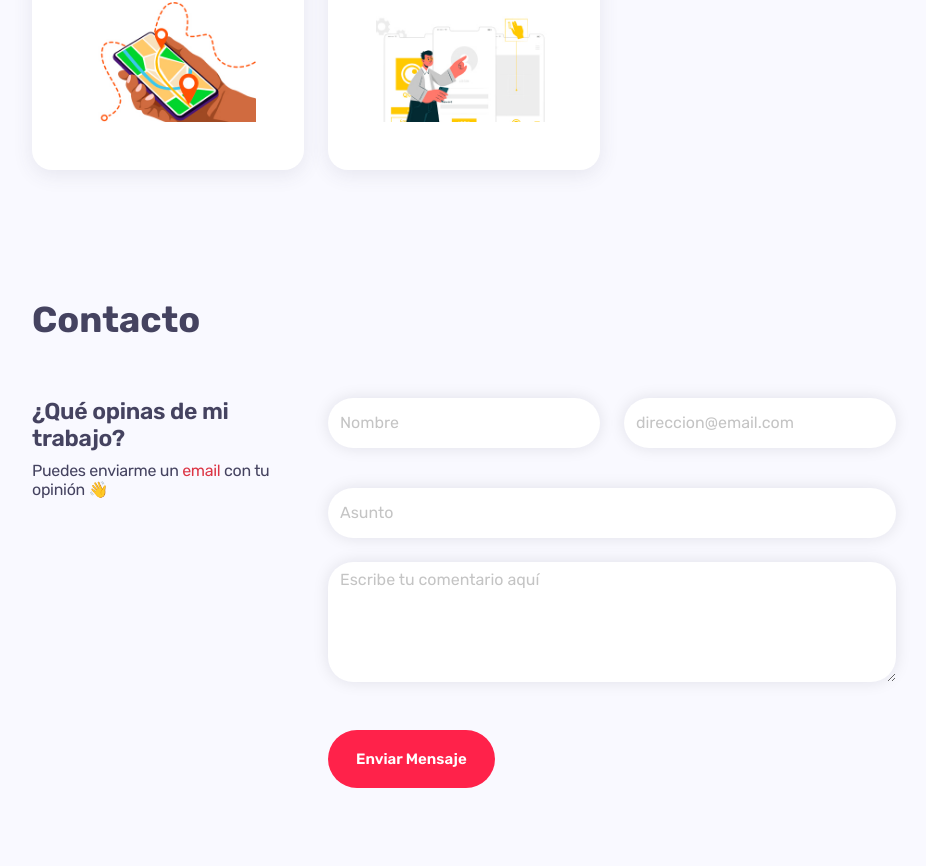
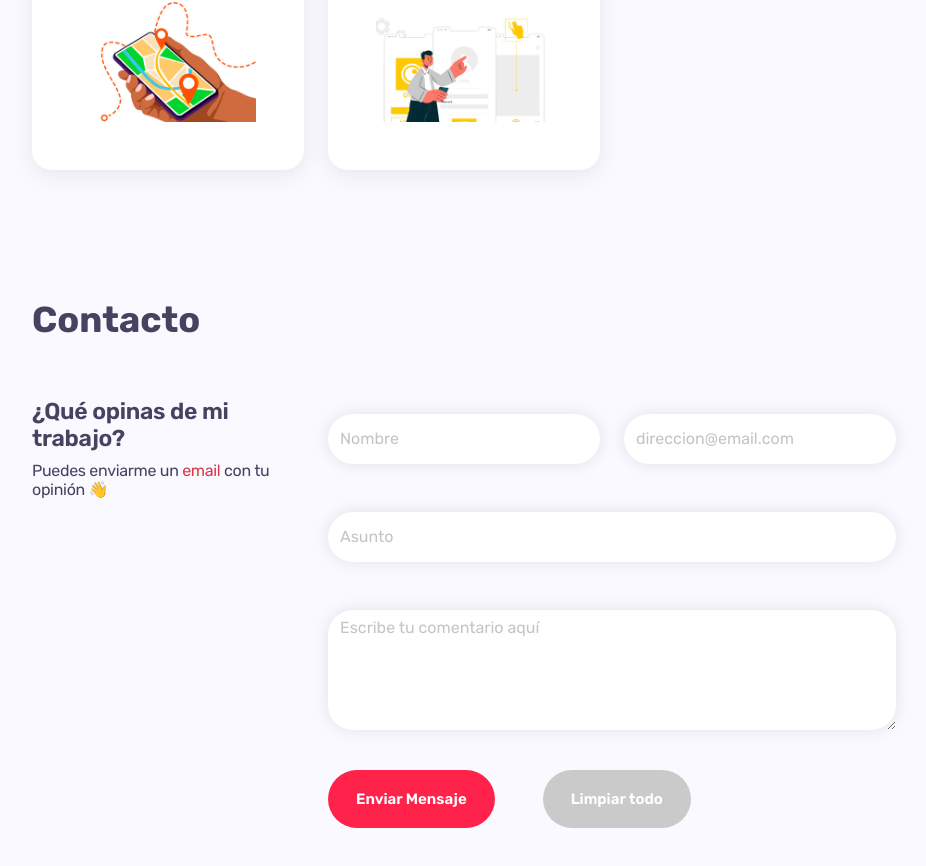
Before and after one commit to elizabeth-spq/cvElizabeth, a React (Create React App) app: page / in a window 1280 px wide. Shown: the part 4198-5064 px from the top of the page, without its empty margins (304-1230 px from the left). Built offline with nearby package versions, Linux system fonts and the light colour scheme.

Commit message:
Formulacio Contacto / Finalizado

```diff
--- a/src/components/Contacto.css
+++ b/src/components/Contacto.css
@@ -38,3 +38,9 @@ input::selection{
 #btnContactar{
     height: 100px ;
 }
+
+.validar{
+    font-size: 15px;
+    font-weight: 400;
+    color: rgb(223, 121, 121);
+}
--- a/src/components/Contacto.js
+++ b/src/components/Contacto.js
@@ -1,3 +1,4 @@
+
 import React, { useRef, useState, useEffect } from 'react';
 import './Contacto.css';
 
@@ -8,6 +9,7 @@ function Contacto(props) {
     const [formErrors, setFormErrors] = useState({});
     const [isSubmit, setIsSubmit] = useState(false);
 
+
     const handleChange = (e) => {
         const { name, value } = e.target;
         setFormValues({ ...formValues, [name]: value });
@@ -17,6 +19,7 @@ function Contacto(props) {
         setFormErrors(validate(formValues));
         setIsSubmit(true);
     };
+
 
     useEffect(() => {
         console.log(formErrors);
@@ -30,21 +33,31 @@ function Contacto(props) {
         const errors = {};
         const regex = /^[A-Z0-9._%+-]+@[A-Z0-9.-]+\.[A-Z]{2,4}$/i;
         if (!values.nombre) {
-            errors.nombre = "El Nombre es requerido";
+            errors.nombre = "* El Nombre es requerido";
         }
         if (!values.email) {
-            errors.email = "El Email es requerido";
-        } else if(!regex.test(values.email)){
-            errors.email = "Email no válido";
+            errors.email = "* El Email es requerido";
+        } else if (!regex.test(values.email)) {
+            errors.email = "* Email no válido";
         }
         if (!values.asunto) {
-            errors.asunto = "El asunto es requerido";
+            errors.asunto = "* El asunto es requerido";
         }
         if (!values.mensaje) {
-            errors.mensaje = "El mensaje es requerido";
+            errors.mensaje = "* El mensaje es requerido";
+        } else if (values.mensaje.length> 300) {
+            errors.mensaje = "* EL mensaje no puede exceder de 300 caracteres";
         }
 
         return errors;
+
+    }
+
+    const ClearForm = () => {
+        formValues.nombre = "";
+        formValues.email = "";
+        formValues.asunto = "";
+        formValues.mensaje = "";
 
     }
 
@@ -57,17 +70,21 @@ function Contacto(props) {
                     <h5> Puedes enviarme un <span className='text-danger'>email</span>  con tu opinión 👋 </h5>
                 </div>
                 <div class="col-sm-8">
+                    {Object.keys(formErrors).length === 0 && isSubmit ? (
+                        <div class="alert alert-success" role="alert">
+                            Mensaje enviado!
+                        </div>
+                    ) : (<p ></p>)}
                     <form onSubmit={handleSubmit} id='frmContacto' action="">
                         <div class="row row-cols-1 row-cols-sm-2 row-cols-md-2">
                             <div class="col ">
                                 <input
                                     name='nombre'
-
                                     className='form-control w-100'
                                     type="text" placeholder='Nombre'
                                     value={formValues.nombre}
                                     onChange={handleChange} />
-                                <p className=' ms-4 text-danger  fs-6'>{formErrors.nombre}</p>
+                                <label className=' validar ms-4' name='nombre' >{formErrors.nombre}</label>
                             </div>
 
                             <div class="col ">
@@ -79,7 +96,7 @@ function Contacto(props) {
                                     placeholder='direccion@email.com'
                                     value={formValues.email}
                                     onChange={handleChange} />
-                                <p className=' ms-4 text-danger  fs-6'>{formErrors.email}</p>
+                                <label className=' ms-4 validar' name='email'>{formErrors.email}</label>
                             </div>
 
                         </div>
@@ -93,22 +110,24 @@ function Contacto(props) {
                                 value={formValues.asunto}
                                 onChange={handleChange} />
                         </div>
-                        <p className=' ms-4 text-danger  fs-6'>{formErrors.asunto}</p>
+                        <label className=' ms-4 validar' name='asunto'  >{formErrors.asunto}</label>
                         <div id='frmTextArea' className='mt-4' >
                             <textarea
                                 name='mensaje'
-                                maxlength="300"
+                                maxLength="300"
                                 className='form-control'
                                 placeholder="Escribe tu comentario aquí"
                                 value={formValues.mensaje}
                                 onChange={handleChange}
-                                 ></textarea>
+                            ></textarea>
                         </div>
-                        <p className=' ms-4 text-danger  fs-6'>{formErrors.mensaje}</p>
+                        <label className=' ms-4 validar'   name='mensaje'  >{formErrors.mensaje}</label>
 
-                        <div id='btnContactar' className="my-5 text-start">
-                            <button className='btnBontona  top-50 start-50'>Enviar Mensaje</button>
+                        <div id='btnContactar' className="my-2 text-start">
+                            <button  className='btnBontona mt-2 top-50 start-50 me-5'>Enviar Mensaje</button>
+                            <button onClick={ClearForm} className='btnBontonb mt-2  top-50 end-0'>Limpiar todo</button>
                         </div>
+
 
                     </form>
 
--- a/src/index.css
+++ b/src/index.css
@@ -59,6 +59,27 @@ ul{
     padding: 15px 20px ;
     box-shadow: 0.3em 0.3em 1em rgba(28, 28, 28, 0.3);
 }
+/*Boton 2*/
+.btnBontonb{
+    background-color: rgb(202, 202, 202);
+    color: white;
+    height: auto;
+    width: auto;
+    padding: 18px 28px ;
+    border-radius: 30px;
+    border-color: none;
+    font-weight: 600;
+    font-size: 15px;
+    transition: all 400ms ease;
+   /* transition: padding 0.1s;*/
+    border: none;
+    box-sizing: border-box;
+}
+.btnBontonb:hover{
+    padding: 15px 20px ;
+    box-shadow: 0.3em 0.3em 1em rgba(28, 28, 28, 0.3);
+    background-color: var(--fifth-color);
+}
 
 
 @media screen  and (min-width: 820px){
```
